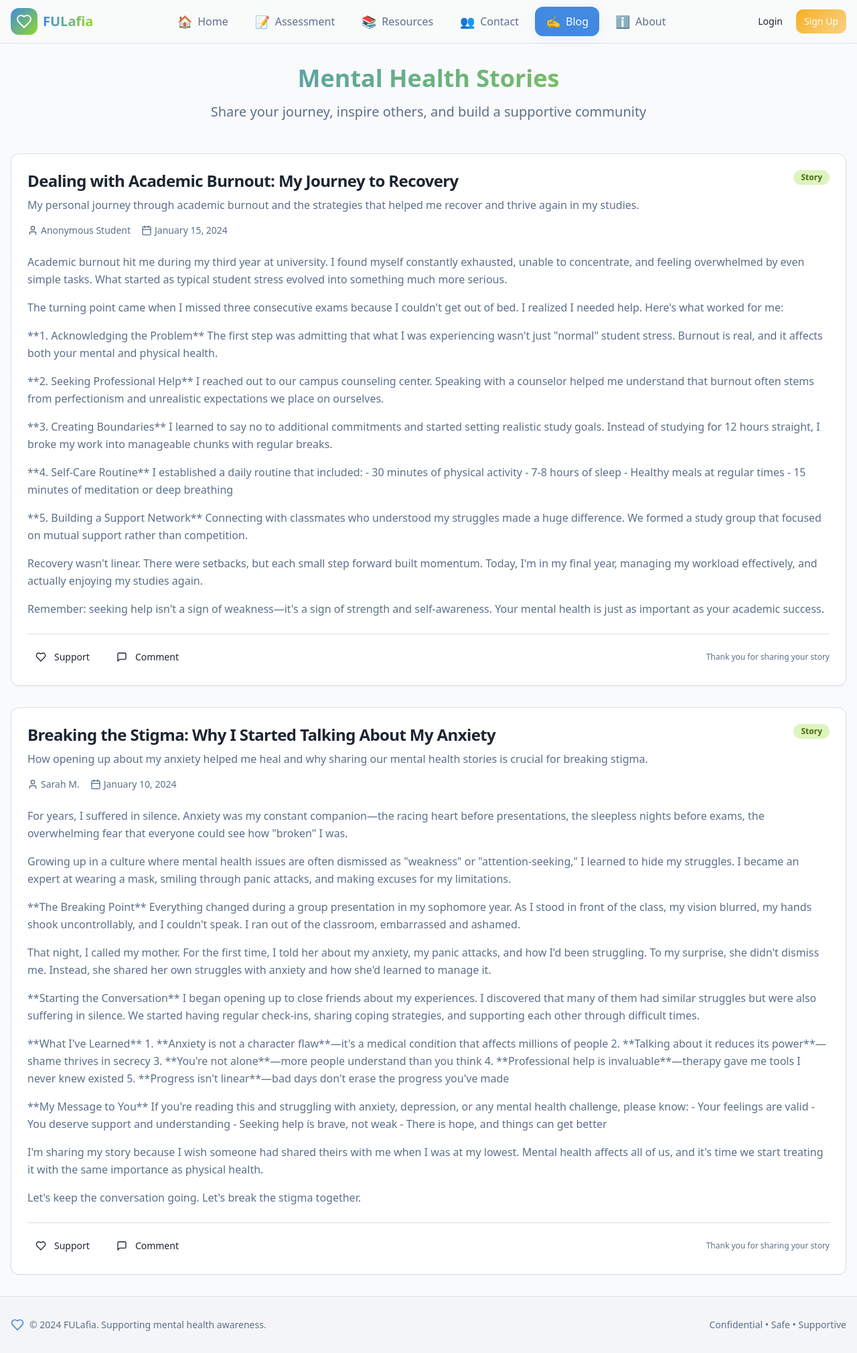
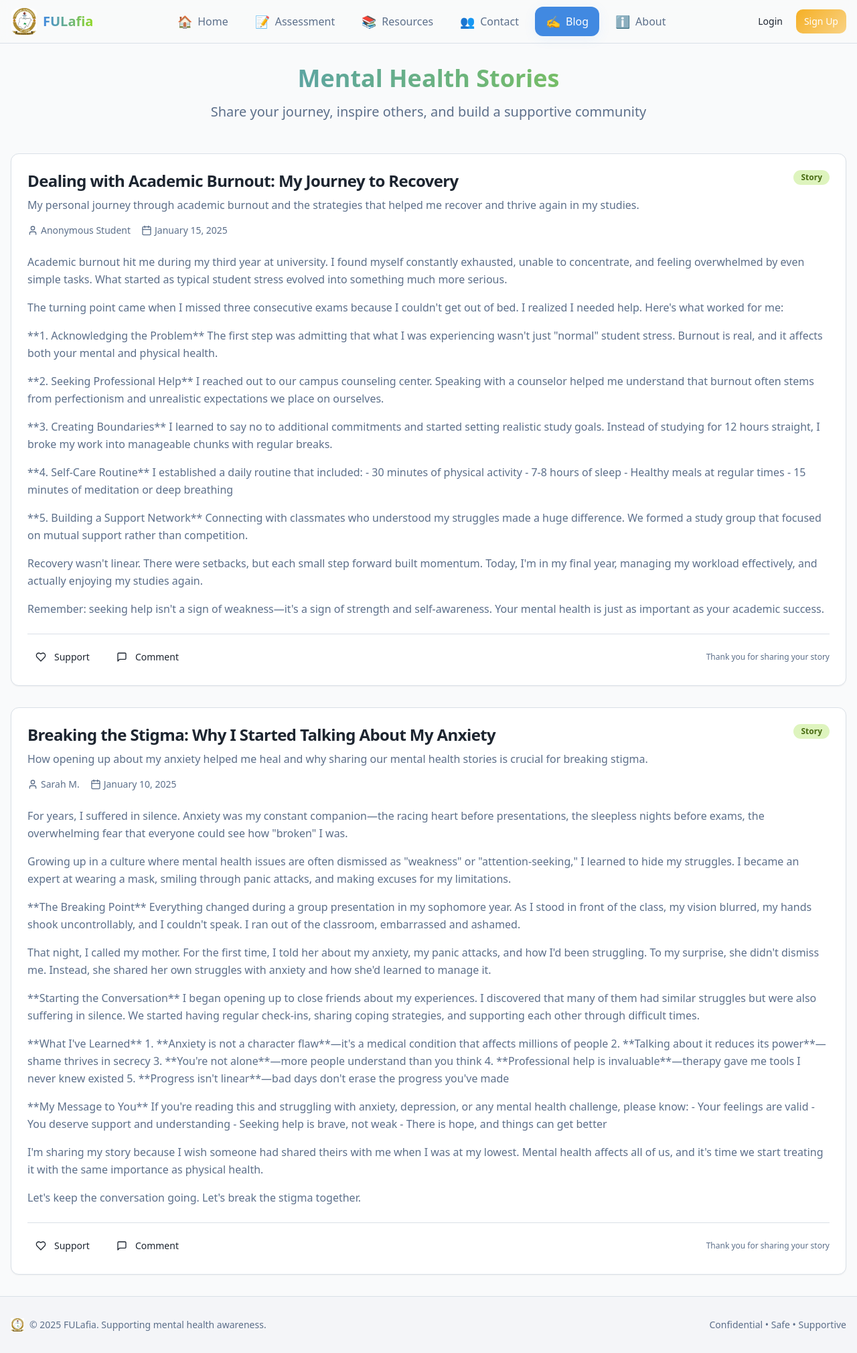
Before and after one commit to OdunDavies/mind-bloom-fulafia, a React (Vite) app: page /blog in a window 1280 px wide. Shown: the whole page at 67% size. Built offline with nearby package versions, Linux system fonts and the light colour scheme.

Commit message:
Fix: Update logo, favicon, and years
Update the application's logo and favicon to the provided image.
Change all instances of years to 2025.

```diff
--- a/index.html
+++ b/index.html
@@ -4,6 +4,7 @@
     <meta charset="UTF-8" />
     <meta name="viewport" content="width=device-width, initial-scale=1.0" />
     <title>mind-bloom-fulafia</title>
+    <link rel="icon" href="/lovable-uploads/9d747166-554d-4138-a753-d06cba952ebe.png" type="image/png">
     <meta name="description" content="Lovable Generated Project" />
     <meta name="author" content="Lovable" />
 
--- a/src/components/Layout.tsx
+++ b/src/components/Layout.tsx
@@ -1,6 +1,6 @@
 import React from 'react';
 import { Link, useLocation } from 'react-router-dom';
-import { Heart, Menu, User, LogOut } from 'lucide-react';
+import { Menu, User, LogOut } from 'lucide-react';
 import { Button } from '@/components/ui/button';
 import { Sheet, SheetContent, SheetTrigger } from '@/components/ui/sheet';
 import { useAuth } from '@/contexts/AuthContext';
@@ -47,8 +47,12 @@ const Layout: React.FC<{ children: React.ReactNode }> = ({ children }) => {
           <div className="flex h-16 items-center justify-between">
             {/* Logo */}
             <Link to="/" className="flex items-center space-x-2 group">
-              <div className="flex items-center justify-center w-10 h-10 bg-gradient-to-br from-primary to-secondary-accent rounded-lg group-hover:shadow-accent transition-smooth">
-                <Heart className="h-6 w-6 text-white" />
+              <div className="flex items-center justify-center w-10 h-10 rounded-lg group-hover:shadow-accent transition-smooth overflow-hidden">
+                <img
+                  src="/lovable-uploads/9d747166-554d-4138-a753-d06cba952ebe.png"
+                  alt="FULafia Logo"
+                  className="w-full h-full object-contain"
+                />
               </div>
               <span className="text-xl font-bold bg-gradient-to-r from-primary to-secondary-accent bg-clip-text text-transparent">
                 FULafia
@@ -115,9 +119,13 @@ const Layout: React.FC<{ children: React.ReactNode }> = ({ children }) => {
         <div className="container mx-auto px-4 py-8">
           <div className="flex flex-col md:flex-row justify-between items-center space-y-4 md:space-y-0">
             <div className="flex items-center space-x-2">
-              <Heart className="h-5 w-5 text-primary" />
+              <img
+                src="/lovable-uploads/9d747166-554d-4138-a753-d06cba952ebe.png"
+                alt="FULafia Logo"
+                className="h-5 w-5 object-contain"
+              />
               <span className="text-sm text-muted-foreground">
-                © 2024 FULafia. Supporting mental health awareness.
+                © 2025 FULafia. Supporting mental health awareness.
               </span>
             </div>
             <div className="text-sm text-muted-foreground">
--- a/src/pages/About.tsx
+++ b/src/pages/About.tsx
@@ -50,7 +50,7 @@ const About = () => {
       description: 'Introduced peer counseling program and mental health awareness workshops across all departments.'
     },
     {
-      year: '2024',
+      year: '2025',
       title: 'Digital Mental Health Platform',
       description: 'Launched this comprehensive platform to make mental health resources more accessible to all students.'
     }
--- a/src/pages/Blog.tsx
+++ b/src/pages/Blog.tsx
@@ -70,7 +70,7 @@ Recovery wasn't linear. There were setbacks, but each small step forward built m
 Remember: seeking help isn't a sign of weakness—it's a sign of strength and self-awareness. Your mental health is just as important as your academic success.`,
           author: 'Anonymous Student',
           authorId: 'student1',
-          timestamp: '2024-01-15T10:30:00Z',
+          timestamp: '2025-01-15T10:30:00Z',
           excerpt: 'My personal journey through academic burnout and the strategies that helped me recover and thrive again in my studies.'
         },
         {
@@ -107,7 +107,7 @@ I'm sharing my story because I wish someone had shared theirs with me when I was
 Let's keep the conversation going. Let's break the stigma together.`,
           author: 'Sarah M.',
           authorId: 'student2',
-          timestamp: '2024-01-10T14:20:00Z',
+          timestamp: '2025-01-10T14:20:00Z',
           excerpt: 'How opening up about my anxiety helped me heal and why sharing our mental health stories is crucial for breaking stigma.'
         }
       ];
```
Also changed, not shown: public/lovable-uploads/9d747166-554d-4138-a753-d06cba952ebe.png (added).
